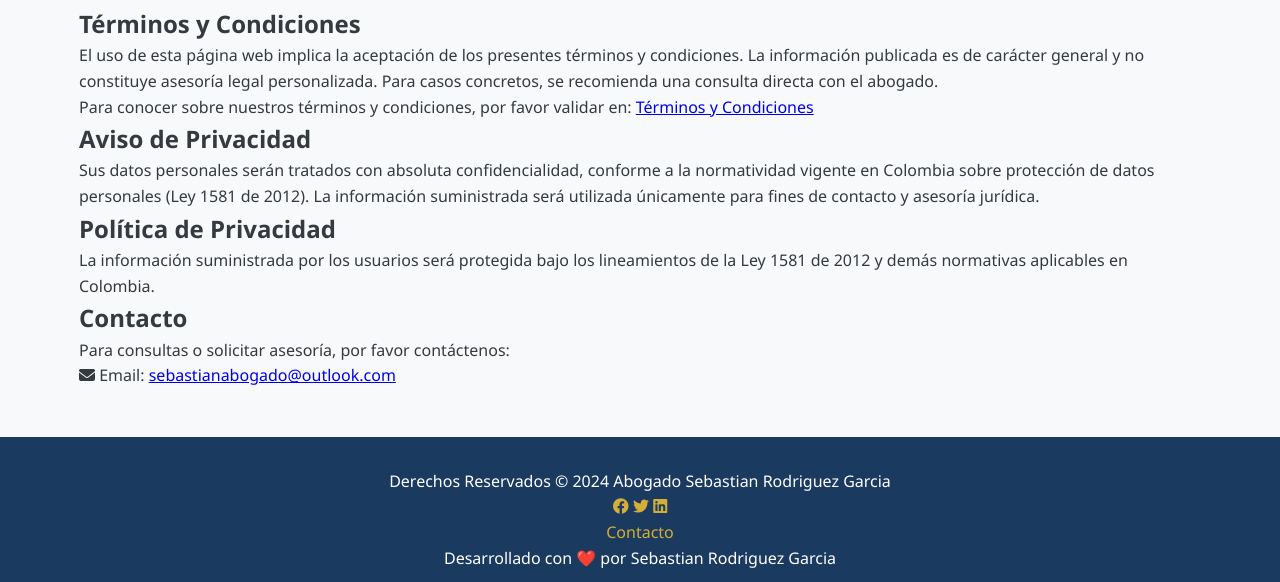
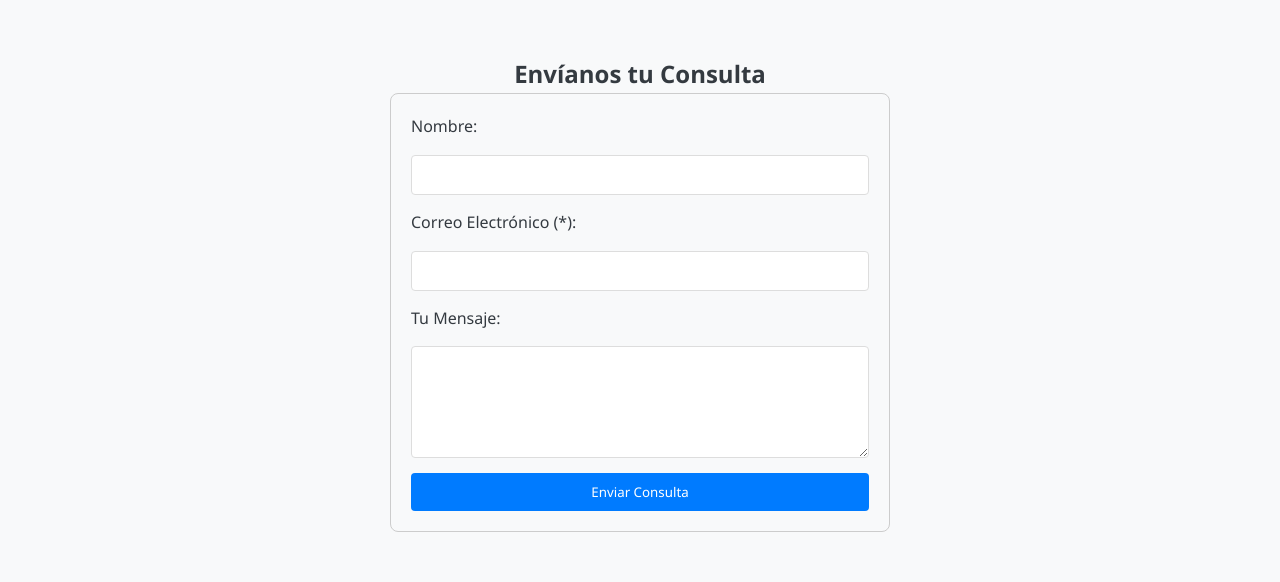
Before and after one commit to ansehatfield/abogadosebastiangarcia.github.io, a plain HTML site: page index.html in a window 1280 px wide. Shown: the part 1543-2125 px from the top of the page. Drawn offline with Linux system fonts and the light colour scheme.

Commit message:
Formulario de contacto funcional con Formspree

```diff
--- a/index.html
+++ b/index.html
@@ -8,6 +8,8 @@
   <link rel="stylesheet" href="https://cdnjs.cloudflare.com/ajax/libs/font-awesome/6.4.0/css/all.min.css">
   <!-- Hoja de estilos -->
   <link rel="stylesheet" href="assets/styles.css">
+  <meta name="viewport" content="width=device-width, initial-scale=1.0">
+
 </head>
 <body>
 
@@ -47,6 +49,8 @@
         <a href="#contacto" class="btn">Consultar ahora</a>
       </div>
     </section>
+
+
 
     <section id="servicios">
       <div class="container">
@@ -103,6 +107,33 @@
       </div>
     </section>
 
+
+
+     <section id="formulario-contacto" style="padding: 50px; text-align: center;">
+    <h2>Envíanos tu Consulta</h2>
+
+    <form action="https://formspree.io/f/xjkpqgwk" method="POST" style="max-width: 500px; margin: 0 auto; display: flex; flex-direction: column; gap: 15px; border: 1px solid #ccc; padding: 20px; border-radius: 8px;">
+
+        <label for="nombre" style="text-align: left;">Nombre:</label>
+        <input type="text" id="nombre" name="nombre" required
+               style="padding: 10px; border: 1px solid #ddd; border-radius: 4px;">
+
+        <label for="email" style="text-align: left;">Correo Electrónico (*):</label>
+        <input type="email" id="email" name="_replyto" required
+               style="padding: 10px; border: 1px solid #ddd; border-radius: 4px;">
+
+        <label for="mensaje" style="text-align: left;">Tu Mensaje:</label>
+        <textarea id="mensaje" name="mensaje" rows="5" required
+                  style="padding: 10px; border: 1px solid #ddd; border-radius: 4px; resize: vertical;"></textarea>
+
+        <button type="submit"
+                style="padding: 10px; background-color: #007bff; color: white; border: none; border-radius: 4px; cursor: pointer;">
+            Enviar Consulta
+        </button>
+
+    </form>
+</section>
+
     <section id="terminos">
       <div class="container">
         <h2 class="section-title">Términos y Condiciones</h2>
```
